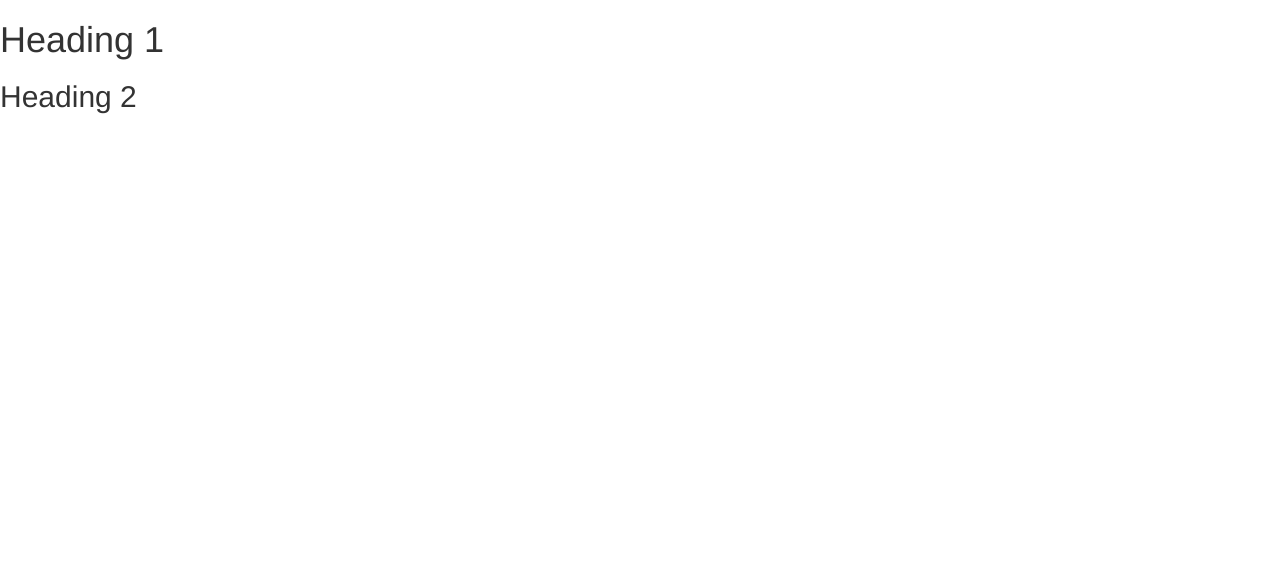
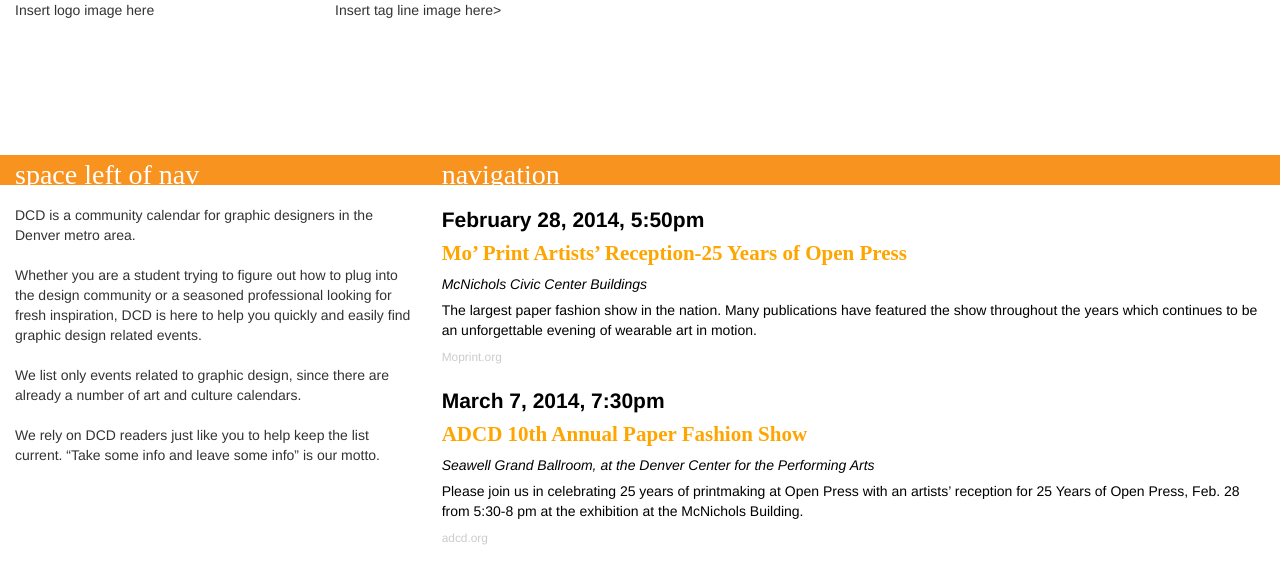
Before and after one commit to lpadget1/github_cwi, a plain HTML site: page project/index.html in a window 1280 px wide. Drawn offline with nearby package versions, Linux system fonts and the light colour scheme.

Commit message:
Midterm Files

```diff
--- a/project/css/main.css
+++ b/project/css/main.css
@@ -1,7 +1,27 @@
-<nav class="navbar navbar-inverse" role="navigation">
-  ...
-</nav>
+<-- can I link fonts from fonts.com -->
 
-h1{
-color: orange;
-}
+.orange {color: #F7931E}
+.ltgray {color: #CCCCCC}
+.dkgray {color: #999999}
+
+.header {height:135px; background-color: white;}
+
+.mainnav {height:30px; background-color:#F7931E; margin-top: 20px; margin-bottom: 20px; font-family: Rockwell; color:white; font-size: 2em; font-style: bold}
+
+.intro {background-color: #CCCCCC}
+
+.eventbox {border-style:solid; border-color: #999999; border-width:8px;}
+
+.date {background-color: white; font-family: Helvetica; color:black; font-size: 1.5em; font-weight: bold; margin-bottom:3px; }
+
+.title {background-color: white; font-family: Rockwell; color:orange; font-size: 1.5em; font-weight: bold; margin-bottom:6px;}
+
+.location {background-color: white; font-family: Helvetica; color:black; font-size: 1em; font-style: italic; margin-bottom:6px;}
+
+.description {background-color: white; font-family: Helvetica; color:black; font-size: 1em; margin-bottom:6px;}
+
+a:link {background-color: white; font-family: Helvetica; color:#CCCCCC; font-size: .85em; font-style: light; text-decoration: none; margin-bottom:6px;}
+
+h1 {font-size: 1.5em; font-family: Rockwell, serif; color: orange;}
+
+p {font-size: 1em; font-family: Helvetica, sans-serif;}
--- a/project/index.html
+++ b/project/index.html
@@ -19,9 +19,51 @@
   </head>
 
   <body>
+<!-- Start header div -->
+    <div class ="header">
+      <div class="col-md-3">Insert logo image here</div>
+      <div class="col-md-9 tagline">Insert tag line image here></div>
+    </div>
 
-    <h1>Heading 1</h1>
-      <h2>Heading 2</h2>
+    <div class ="mainnav">
+        <div class="col-md-4">space left of nav</div>
+        <div class="col-md-8">navigation</div>
+    </div>
+<!-- End of header div -->
+
+<!-- Start intro div -->
+    <div class="intro, col-md-4 box">
+        <p>DCD is a community calendar for graphic designers in the Denver metro area.</br></br>
+            Whether you are a student trying to figure out how to plug into the design community or a seasoned professional looking for fresh inspiration, DCD is here to help you quickly and easily find graphic design related events.</br></br>
+We list only events related to graphic design, since there are already a number of art and culture calendars. </br></br>
+We rely on DCD readers just like you to help keep the list current. “Take some info and leave some info” is our motto.</br></br></p>
+    </div>
+<!-- End intro div -->
+
+<!-- Start events div -->
+    <div class="eventbox, col-md-8 box">
+        <div class="date">February 28, 2014, 5:50pm</div>
+        <div class="title">Mo’ Print Artists’ Reception-25 Years of Open Press</div>
+        <div class="location">McNichols Civic Center Buildings</div>
+        <div class="description">The largest paper fashion show in the nation. Many publications have featured the show throughout the years which continues to be an unforgettable evening of wearable art in motion.</div>
+        <a href="http://moprint.org/event/artists-reception-25-years-of-open-press">Moprint.org</a>
+</br></br>
+        <div class="date">March 7, 2014, 7:30pm</div>
+        <div class="title">ADCD 10th Annual Paper Fashion Show</div>
+        <div class="location">Seawell Grand Ballroom, at the Denver Center for the Performing Arts
+</div>
+        <div class="description">Please join us in celebrating 25 years of printmaking at Open Press with an artists’ reception for 25 Years of Open Press, Feb. 28 from 5:30-8 pm at the exhibition at the McNichols Building.</div>
+        <a href="https://www.adcd.com/paper-fashion-show/pfs-tickets/">adcd.org</a>
+</br></br>
+    </div>
+        <!-- End events div -->
+
+
+        </div>
+
+
+        </div>
+    </div>
 
 
 
--- /dev/null
+++ b/stylesheet-midterm.css
@@ -0,0 +1,8 @@
+h1 {text-align: center; font-size: 45px;}
+h1, h2 {color: #EE5A3F}
+
+img {margin: 20px;}
+
+body {font-family: Helvetica, Arial, sans-serif;}
+
+.big-box {background-color: #8FDAD6; width: 100%; font-size: 40px; text-align: center; color: #31757D; }
```
Also changed, not shown: midterm.html (added, +31 -0 lines).
